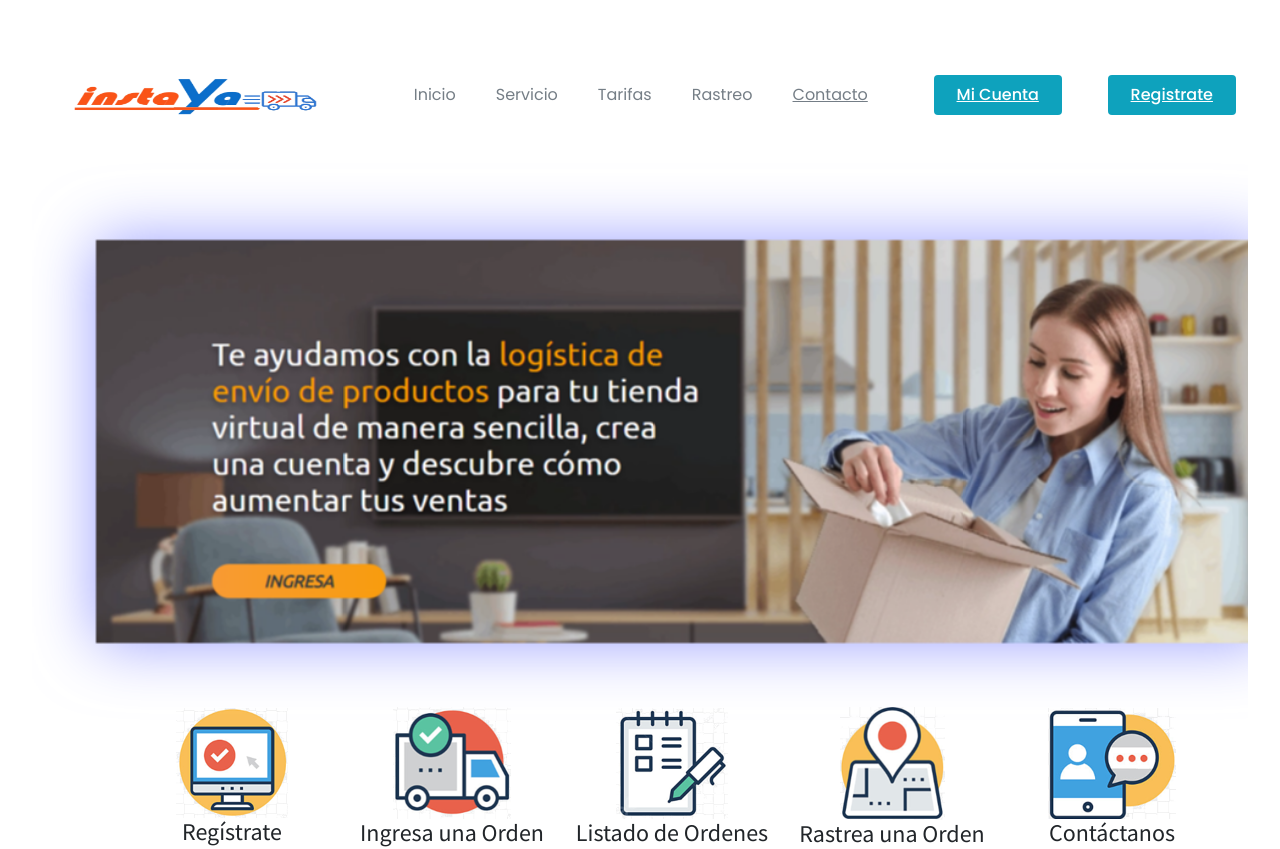
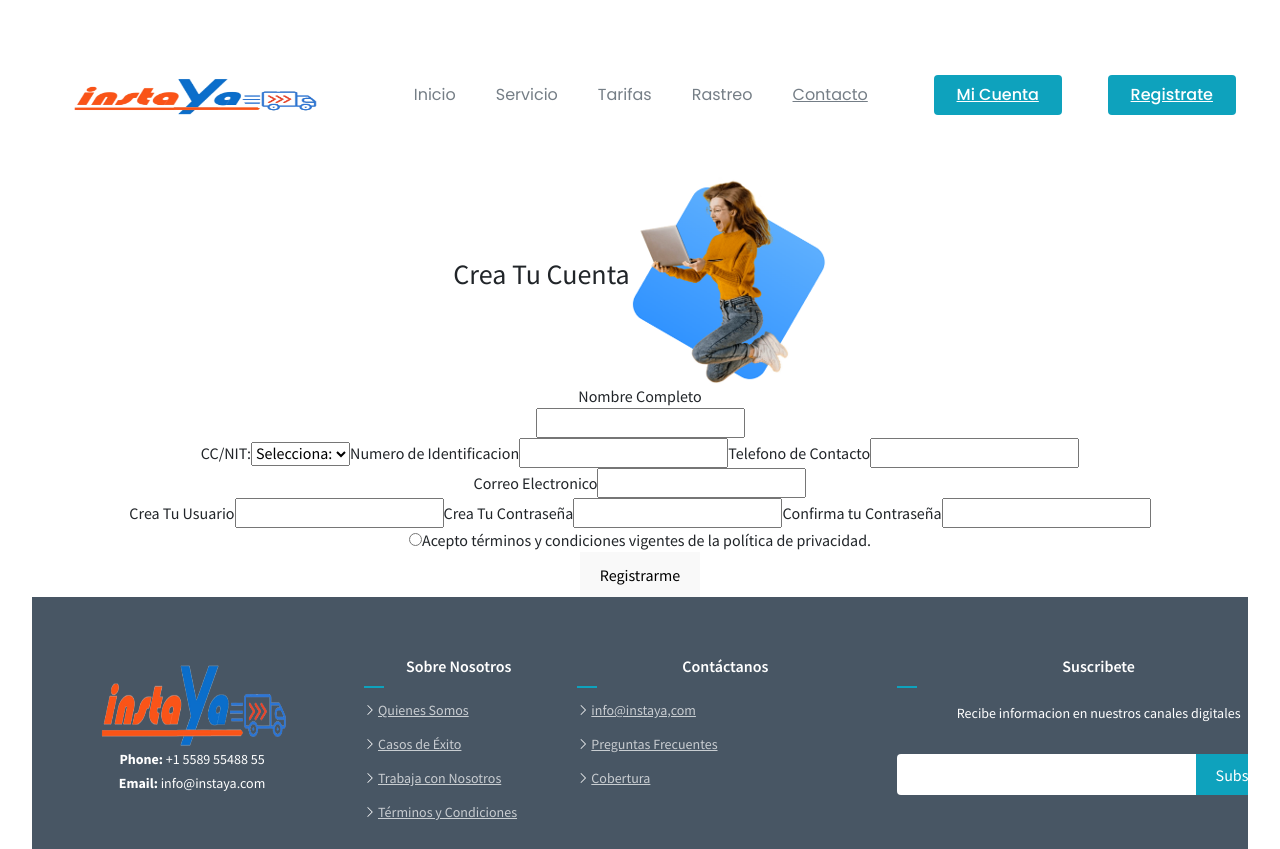
Before and after one commit to hanni0203/instaYa, a React (Vite) app: page / in a window 1280 px wide. Shown: the top 849 px of the page. Built offline with nearby package versions, Linux system fonts and the light colour scheme.

Commit message:
se inicio la creacion del componente registro y css registro

```diff
--- a/src/App.jsx
+++ b/src/App.jsx
@@ -18,7 +18,7 @@ function App() {
 
 
 
-     <Home />
+     {/* <Home /> */}
      <Registro />
 
 
--- /dev/null
+++ b/src/assets/css/formularioregistro.css
@@ -0,0 +1,29 @@
+
+.registro{
+
+}
+
+.texto__crea-tucuenta{
+    display: inline-flex;
+
+}
+
+.formulario{
+    width: 20vw;
+    height: 20vh;
+    display: inline-block;
+
+
+
+}
+.nombre{
+    display: inline;
+
+}
+.nombre label{
+    display: table-row-group;
+}
+.nombre input{
+    display: table-row-group;
+
+}
--- a/src/componentes/registro.jsx
+++ b/src/componentes/registro.jsx
@@ -1,11 +1,63 @@
 import React from 'react'
+import  '../assets/css/footer.css'
+
+export default function Registro() {
+  return (
+    <>
+      <div className='texto__crea-tucuenta'>
+        <label htmlFor=""><h3>Crea Tu Cuenta</h3> </label>
+        <img src="src/assets/img/imagenRegistro.png" alt="" />
+      </div>
+
+    <from className ='registro'>
+      <div className='formulario'>
+        <div className='nombre'>
+          <div>
+          <label htmlFor="">Nombre Completo </label>
+          </div>
+          <div>
+          <input type="text" />
+          </div>
+        </div>
+
+        <div>
+          <label for="lang">CC/NIT:</label>
+          <select name="Identificacion" id="lang">
+          <option value="Selecciona">Selecciona:</option>
+          <option value="cc.">CC.</option>
+          <option value="nit">NIT</option>
+          </select>
+          <label htmlFor="">Numero de Identificacion</label>
+          <input type="text" />
+          <label htmlFor="">Telefono de Contacto</label>
+              <input type="text" />
+            </div>
+          <div className='correo'>
+              <label htmlFor="">Correo Electronico</label>
+              <input type="email" name="correo" id="correo" />
+          </div>
+
+          <div className='contraseña' >
+            <label htmlFor="">Crea Tu Usuario</label>
+            <input type="text" />
+            <label htmlFor="">Crea Tu Contraseña</label>
+            <input type="password" />
+            <label htmlFor="">Confirma tu Contraseña</label>
+            <input type="password" />
+          </div>
+
+            <div>
+              <input type="radio" />
+              <label htmlFor="">Acepto términos y condiciones vigentes de la política de privacidad.</label>
+            </div>
+            <div>
+              <button type="submit">Registrarme</button>
+            </div>
 
 
-export default function registro() {
-  return (
-    <div>
-        registro
+      </div>
 
-    </div>
+    </from>
+    </>
   )
 }
```
Also changed, not shown: src/assets/img/imagenRegistro.png (added).
